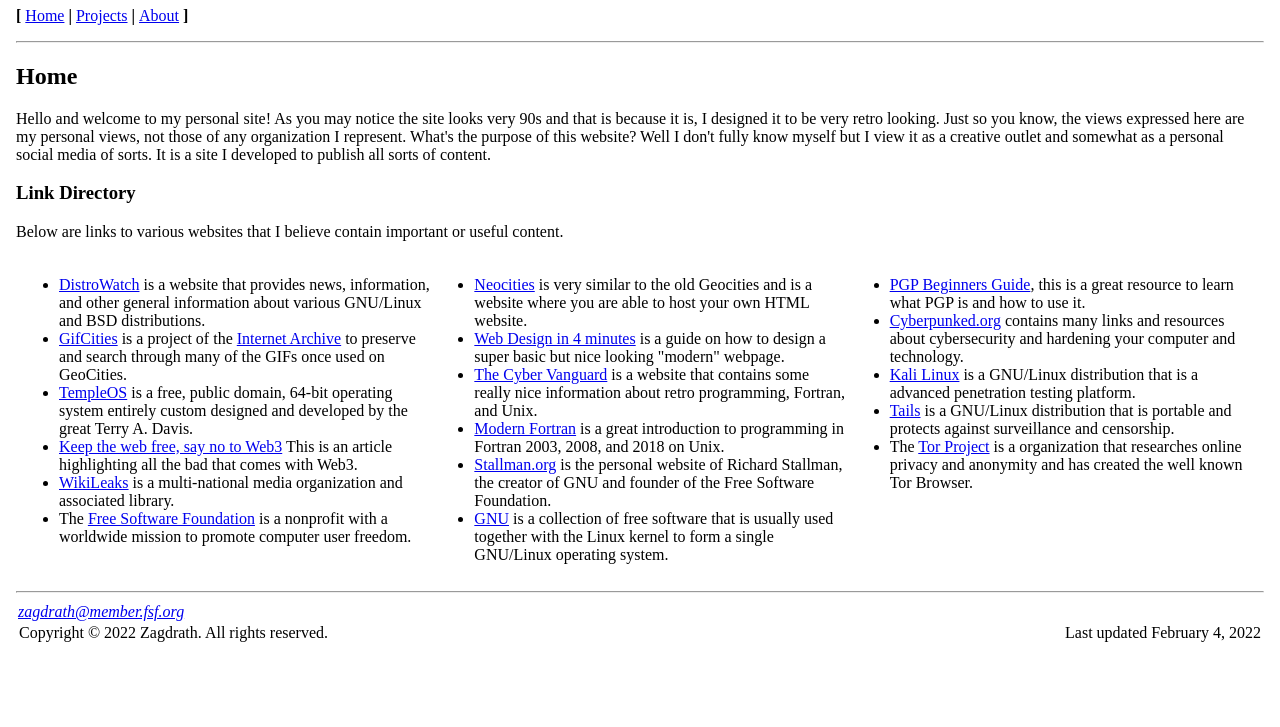
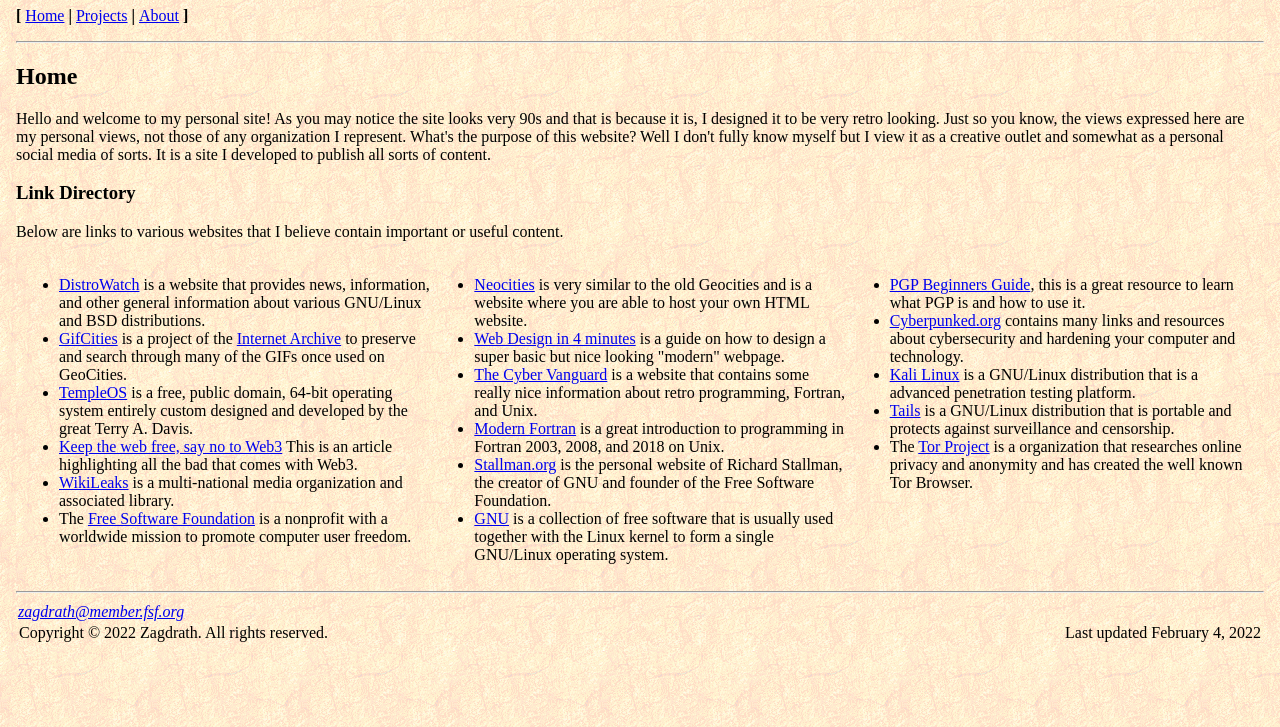
Before and after one commit to zagdrath/zagdrath-old, a Gatsby site: page / in a window 1280 px wide. Shown: the part 73-800 px from the top of the page. Built offline with nearby package versions, Linux system fonts and the light colour scheme; Gatsby itself is replaced by a stand-in of ours.

Commit message:
Change background

```diff
--- a/src/styles/style.scss
+++ b/src/styles/style.scss
@@ -3,6 +3,10 @@
 // Variables
 
 // General
+body {
+    background-image: url(../images/background.png);
+}
+
 .project-list {
     margin: 0;
     padding: 0;
```
Also changed, not shown: src/images/background.png (added).
